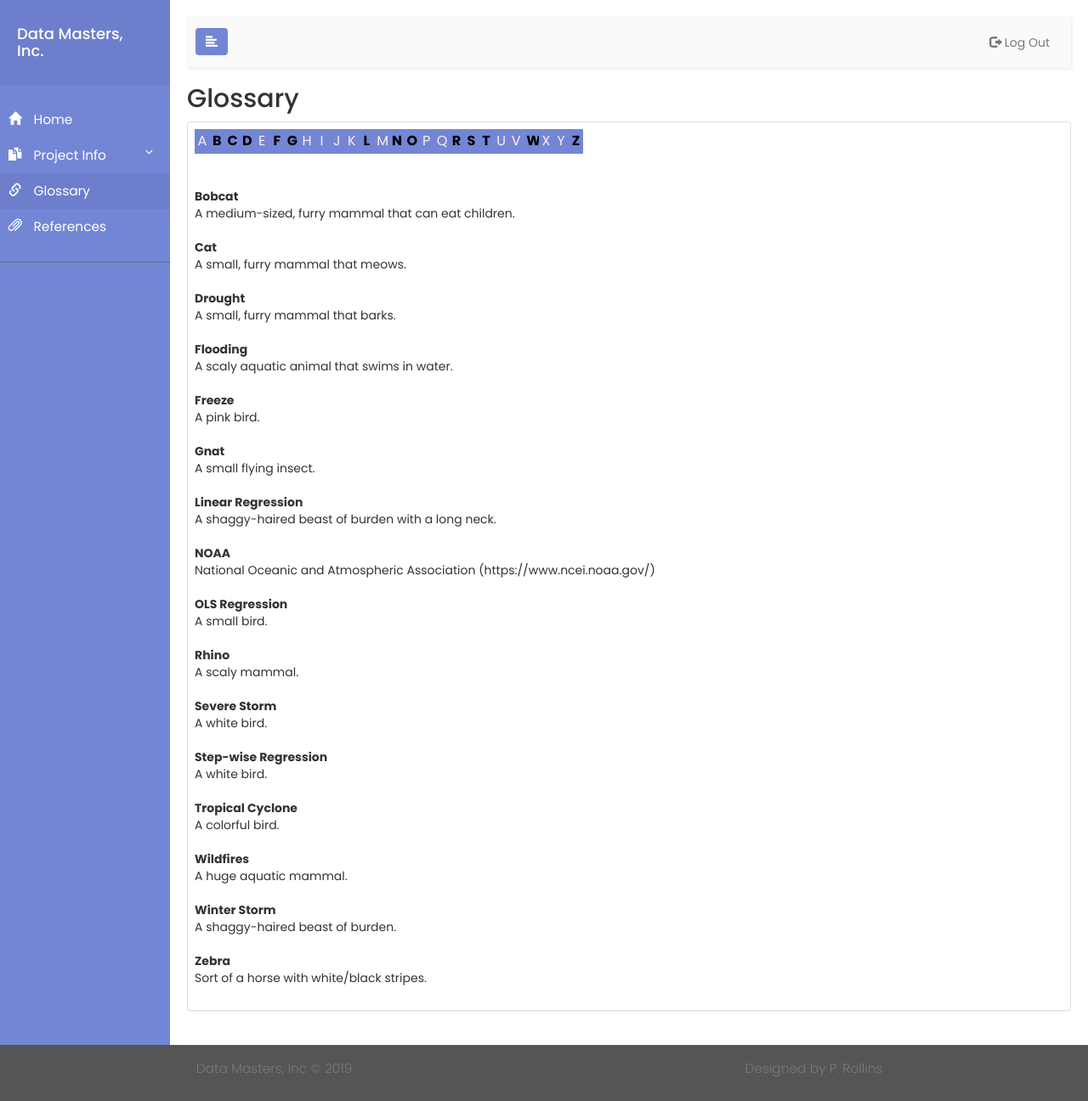
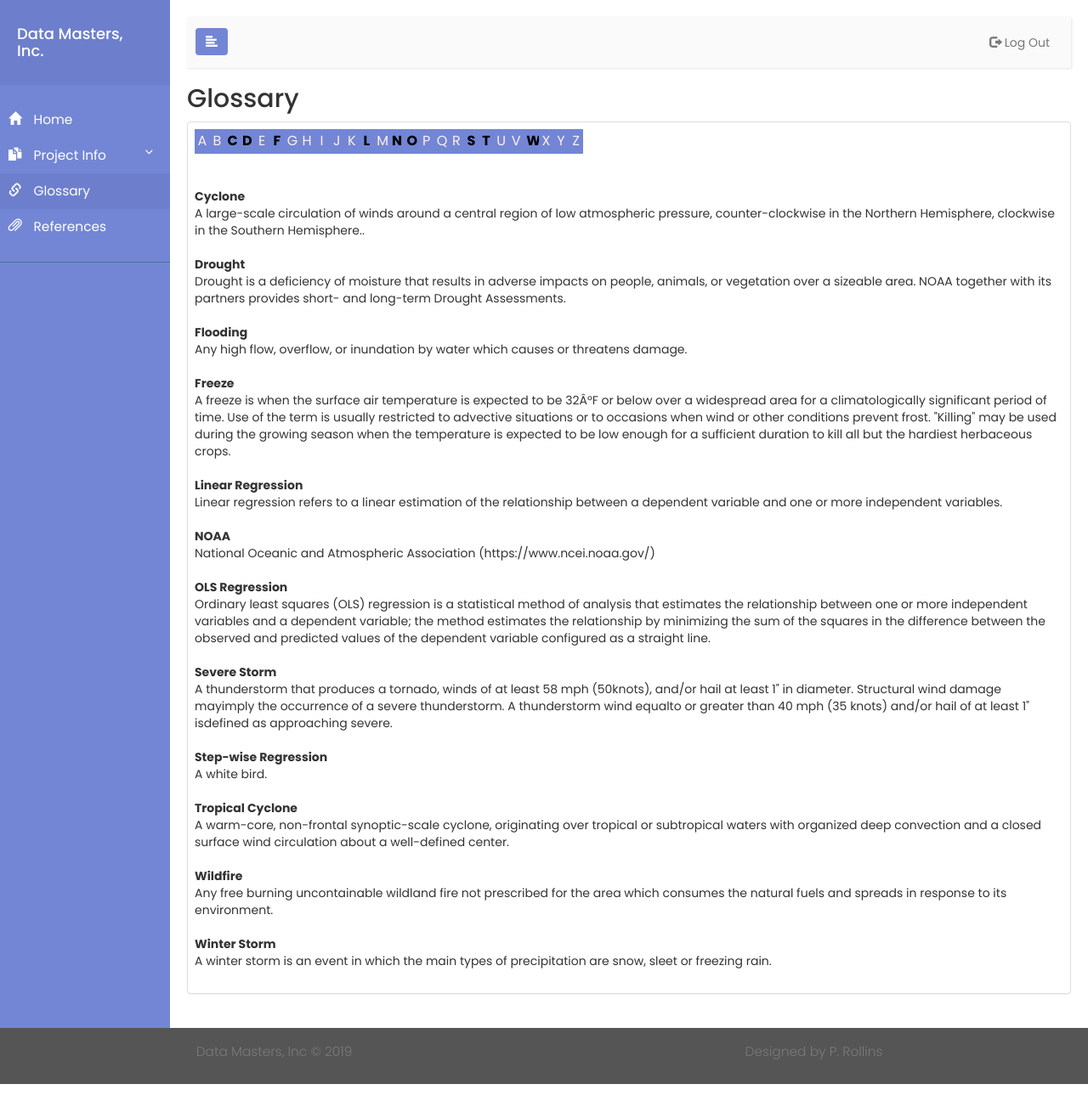
Before and after one commit to patrol7171/ML-CC-Dashboard, a Flask app: page /glossary in a window 1280 px wide. Shown: the whole page at 85% size. Run offline with Flask 2, Linux system fonts and the light colour scheme; parts of the project's set-up code (start-up, migrations or seed data) failed here and were passed over; some libraries are stand-ins or nearby versions.

Commit message:
app file and html updates
Corrected reference to API info in app file; updated glossary and reference pages

```diff
--- a/mlcc_dashboard/app.py
+++ b/mlcc_dashboard/app.py
@@ -33,8 +33,8 @@ from aerisweather.responses.ObservationsResponse import ObservationsResponse
 from aerisweather.responses.ObservationsSummaryResponse import ObservationsSummaryResponse
 from aerisweather.requests.Endpoint import Endpoint, EndpointType
 from boto.s3.connection import S3Connection
-s3 = S3Connection(os.environ['client_id'], os.environ['client_secret'], os.environ['app_id'])
-# from APIkeys import client_id, client_secret, app_id
+s3 = S3Connection(os.environ['client_id'], os.environ['client_secret'])
+# from APIkeys import client_id, client_secret
 
 
 
@@ -85,7 +85,7 @@ db.session.commit()
 @app.route("/")
 def index():
 	"""Render Home Page"""
-	aeris = AerisWeather(client_id=client_id, client_secret=client_secret, app_id=app_id)
+	aeris = AerisWeather(client_id=client_id, client_secret=client_secret, app_id="com.aerisweather.pythonsdkdemo")
 	loc = RequestLocation(city="charlotte", state="nc")
 	obs_dict = {}
 	global aerisTemp
--- a/mlcc_dashboard/templates/glossary.html
+++ b/mlcc_dashboard/templates/glossary.html
@@ -115,54 +115,54 @@
 								<div id="quicklinks"></div>
 								</br>
 								<dl class="glossary">
-									<a name="Bobcat"></br>
-										<dt>Bobcat</dt>
-										<dd>A medium-sized, furry mammal that can eat children.</dd>
 									<a name="Cat"></br>
-										<dt>Cat</dt>
-										<dd>A small, furry mammal that meows.</dd>
+										<dt>Cyclone</dt>
+										<dd>A large-scale circulation of winds around a central region of low atmospheric pressure, counter-clockwise in the Northern
+											Hemisphere, clockwise in the Southern Hemisphere..</dd>
 									<a name="Drought"></br>
 										<dt>Drought</dt>
-										<dd>A small, furry mammal that barks.</dd>
+										<dd>Drought is a deficiency of moisture that results in adverse impacts on people, animals, or vegetation over a sizeable area.
+											NOAA together with its partners provides short- and long-term Drought Assessments.</dd>
 									<a name="Flooding"></br>
 										<dt>Flooding</dt>
-										<dd>A scaly aquatic animal that swims in water.</dd>
+										<dd>Any high flow, overflow, or inundation by water which causes or threatens damage.</dd>
 									<a name="Freeze"></br>
 										<dt>Freeze</dt>
-										<dd>A pink bird.</dd>
-									<a name="Gnat"></br>
-										<dt>Gnat</dt>
-										<dd>A small flying insect.</dd>
+										<dd>A freeze is when the surface air temperature is expected to be 32Â°F or below over a widespread area for a climatologically
+											significant period of time. Use of the term is usually restricted to advective situations or to occasions when wind or other
+											conditions prevent frost. "Killing" may be used during the growing season when the temperature is expected to be low enough
+											for a sufficient duration to kill all but the hardiest herbaceous crops.</dd>
 									<a name="Linear Regression"></br>
 										<dt>Linear Regression</dt>
-										<dd>A shaggy-haired beast of burden with a long neck.</dd>
+										<dd>Linear regression refers to a linear estimation of the relationship between a dependent variable and one or more independent variables. </dd>
 									<a name="NOAA"></br>
 										<dt>NOAA</dt>
-										<dd>National Oceanic and Atmospheric Association <a href="https://www.ncei.noaa.gov/" class="external" target="_blank">(https://www.ncei.noaa.gov/)</a></dd>
+										<dd>National Oceanic and Atmospheric Association
+											<a href="https://www.ncei.noaa.gov/" class="external" target="_blank">(https://www.ncei.noaa.gov/)</a></dd>
 									<a name="OLS Regression"></br>
 										<dt>OLS Regression</dt>
-										<dd>A small bird.</dd>
-									<a name="Rhino"></br>
-										<dt>Rhino</dt>
-										<dd>A scaly mammal.</dd>
+										<dd>Ordinary least squares (OLS) regression is a statistical method of analysis that estimates the relationship between one or more
+											independent variables and a dependent variable; the method estimates the relationship by minimizing the sum of the squares in the
+											difference between the observed and predicted values of the dependent variable configured as a straight line.</dd>
 									<a name="Severe Storm"></br>
 										<dt>Severe Storm</dt>
-										<dd>A white bird.</dd>
+										<dd>A thunderstorm that produces a tornado, winds of at least 58 mph (50knots), and/or hail at least 1" in diameter.
+											Structural wind damage mayimply the occurrence of a severe thunderstorm. A thunderstorm wind equalto or greater
+											than 40 mph (35 knots) and/or hail of at least 1" isdefined as approaching severe.</dd>
 									<a name="Step-wise Regression"></br>
 										<dt>Step-wise Regression</dt>
 										<dd>A white bird.</dd>
 									<a name="Tropical Cyclone"></br>
 										<dt>Tropical Cyclone</dt>
-										<dd>A colorful bird.</dd>
+										<dd>A warm-core, non-frontal synoptic-scale cyclone, originating over tropical or subtropical waters with organized deep
+											convection and a closed surface wind circulation about a well-defined center.</dd>
 									<a name="Wildfire"></br>
-										<dt>Wildfires</dt>
-										<dd>A huge aquatic mammal.</dd>
+										<dt>Wildfire</dt>
+										<dd>Any free burning uncontainable wildland fire not prescribed for the area which consumes the natural fuels and spreads
+											in response to its environment.</dd>
 									<a name="Winter Storm"></br>
 										<dt>Winter Storm</dt>
-										<dd>A shaggy-haired beast of burden.</dd>
-									<a name="Zebra"></br>
-										<dt>Zebra</dt>
-										<dd>Sort of a horse with white/black stripes.</dd>
+										<dd>A winter storm is an event in which the main types of precipitation are snow, sleet or freezing rain.</dd>
 								</dl>
 							</div>
 						</div>
--- a/mlcc_dashboard/templates/references.html
+++ b/mlcc_dashboard/templates/references.html
@@ -88,8 +88,9 @@
 						<div class="panel panel-default">
 							<div class="panel-body">
 								<ol>
-									<li><p>E.Balagurusamy, <cite>Programming with JAVA: A Primer</cite>, 3rd edition, (2007)</p></li>
-									<li><p>Reto Meier, <cite>Professional Android 4 Application Development</cite>, 3rd edition, (2012)</p></li>
+									<li><a href="#"><p>E.Balagurusamy, <cite>Programming with JAVA: A Primer</cite>, 3rd edition, (2007)</p></a></li>
+									<li><a href="#"><p>Reto Meier, <cite>Professional Android 4 Application Development</cite>, 3rd edition, (2012)</p></a></li>
+									<li><a href="#"><p>NOAA, <cite>National Weather Service Glossary</cite></p></a></li>
 								</ol>
 							</div>
 						</div>
```
